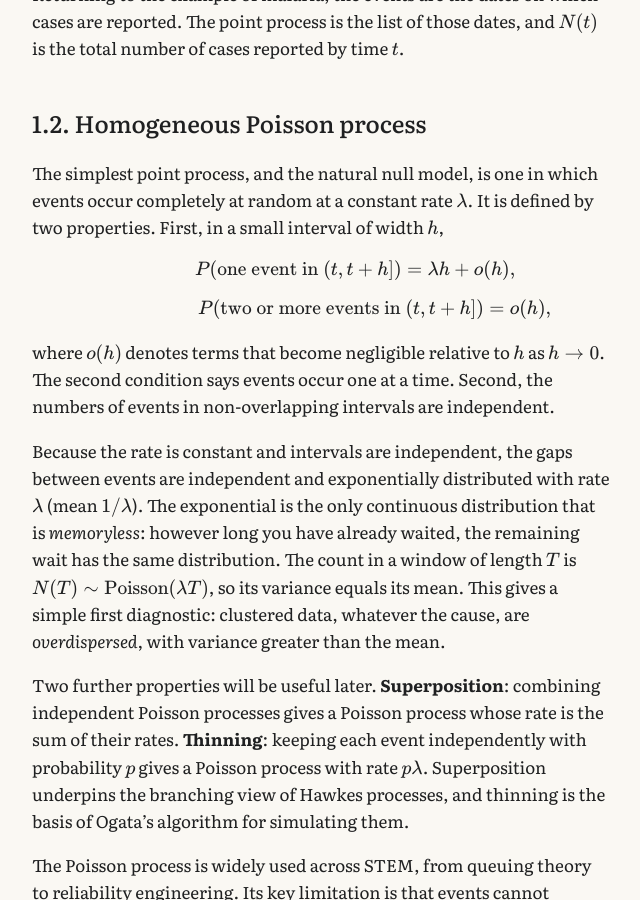
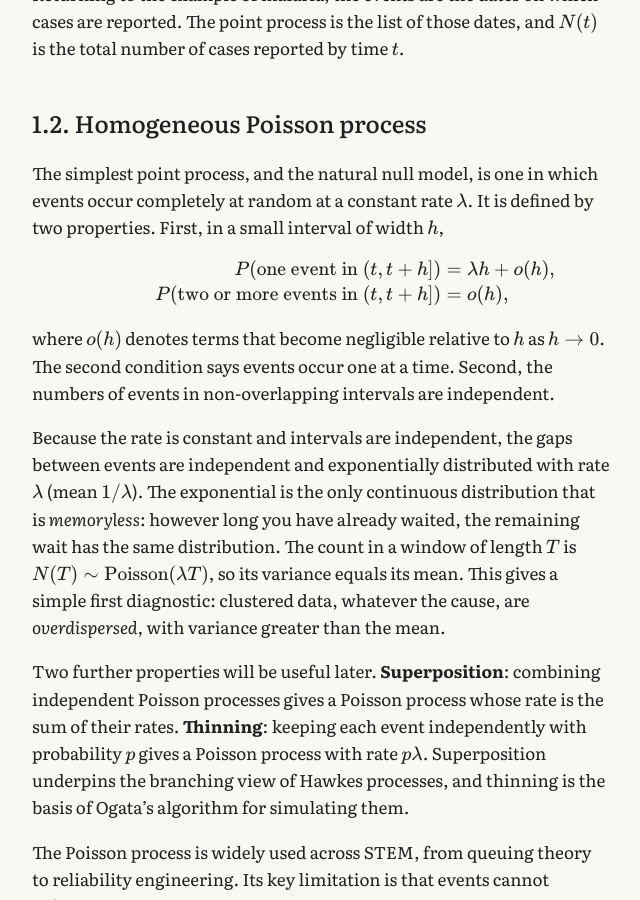
Before and after one commit to timj-wood/timj-wood.github.io, a Jekyll site: the page built from _posts/2026-09-20-hawkes-processes.md, in a window 1280 px wide and 900 px high, scrolled down 1808 px. Shown: the whole window, without its empty margins (285-925 px from the left). Built offline with Jekyll 4.4.1, drawn with Linux system fonts in a browser that asks for light colours; some of the changed text lies outside the part shown.

Commit message:
Update 2026-09-20-hawkes-processes.md

```diff
--- a/_posts/2026-09-20-hawkes-processes.md
+++ b/_posts/2026-09-20-hawkes-processes.md
@@ -31,11 +31,10 @@ Returning to the example of malaria, the events are the dates on which cases are
 The simplest point process, and the natural null model, is one in which events occur completely at random at a constant rate $$\lambda$$. It is defined by two properties. First, in a small interval of width $$h$$,
 
 $$
-P(\text{one event in } (t, t+h]) = \lambda h + o(h),
-$$
-
-$$
-\qquad P(\text{two or more events in } (t, t+h]) = o(h),
+\begin{aligned}
+P(\text{one event in } (t, t+h]) &= \lambda h + o(h), \\
+P(\text{two or more events in } (t, t+h]) &= o(h),
+\end{aligned}
 $$
 
 where $$o(h)$$ denotes terms that become negligible relative to $$h$$ as $$h \to 0$$. The second condition says events occur one at a time. Second, the numbers of events in non-overlapping intervals are independent.
```
